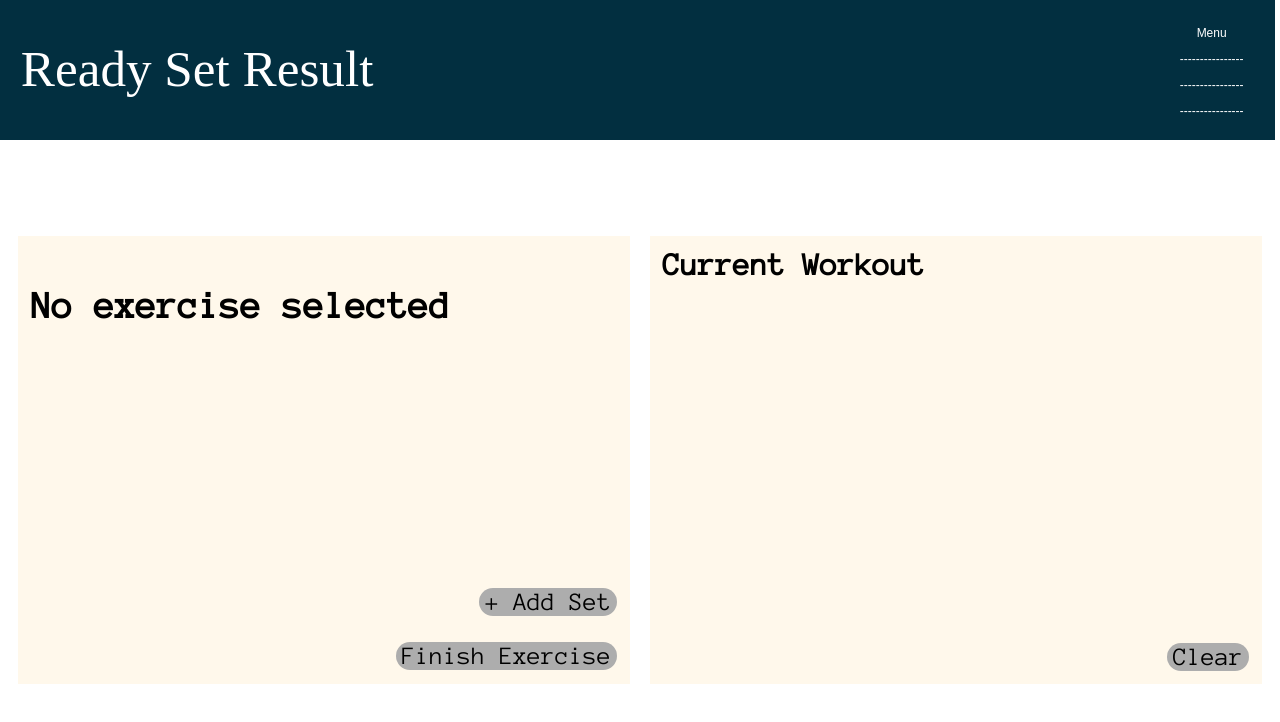
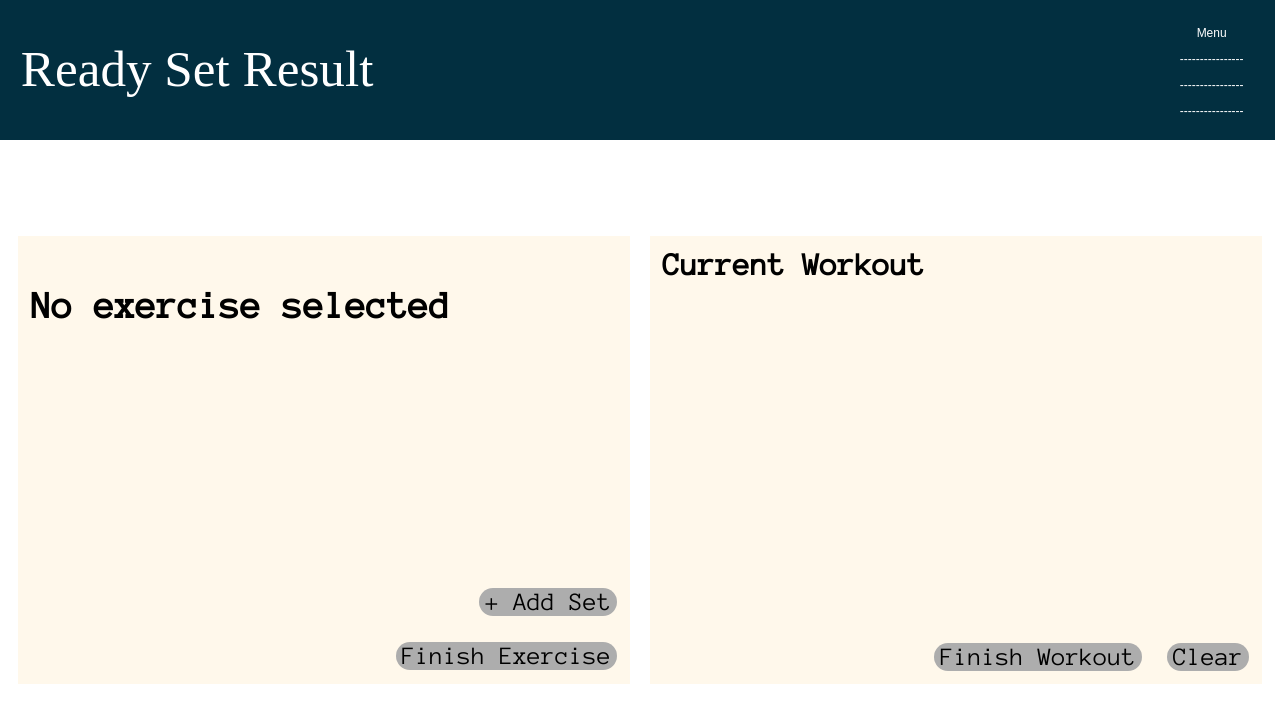
Before and after one commit to danishtran-uci/ready-rep-result, a React (Create React App) app: page /SetRep in a window 1280 px wide. Shown: the top 722 px of the page. Built offline with nearby package versions, Linux system fonts and the light colour scheme.

Commit message:
Added workout to database

```diff
--- a/mongo.js
+++ b/mongo.js
@@ -21,6 +21,10 @@ const newSchema=new mongoose.Schema({
   password:{
     type:String,
     required:true
+  },
+  workout:{
+    type:Array,
+    required:false
   }
 })
 
--- a/src/components/setRepComponents/SetRepPage.js
+++ b/src/components/setRepComponents/SetRepPage.js
@@ -1,6 +1,7 @@
 import { React, useState , useEffect} from 'react';
 import Bar from '../BarComponent/Bar';
 import { useLocation } from 'react-router-dom';
+import axios from 'axios';
 
 function SetRepPage() {
 
@@ -64,6 +65,19 @@ function SetRepPage() {
       setSets([]);
     }
   };
+
+  async function finishWorkout(e) {
+    e.preventDefault();
+    try {
+      await axios.post("http://localhost:3000/SetRep",{
+        workout: sets
+      }).then(res => {
+        alert("Saved Workout")
+      })
+    } catch (e){
+      console.log(e);
+    }
+  }
 
   return (
     <div>
@@ -141,6 +155,7 @@ function SetRepPage() {
 
           <div>
             <button style={buttonStyle} onClick={() => (setWorkout([]))}>Clear</button>
+            <button style={buttonStyle} onClick={finishWorkout}>Finish Workout</button>
           </div>
 
         </div>
```
